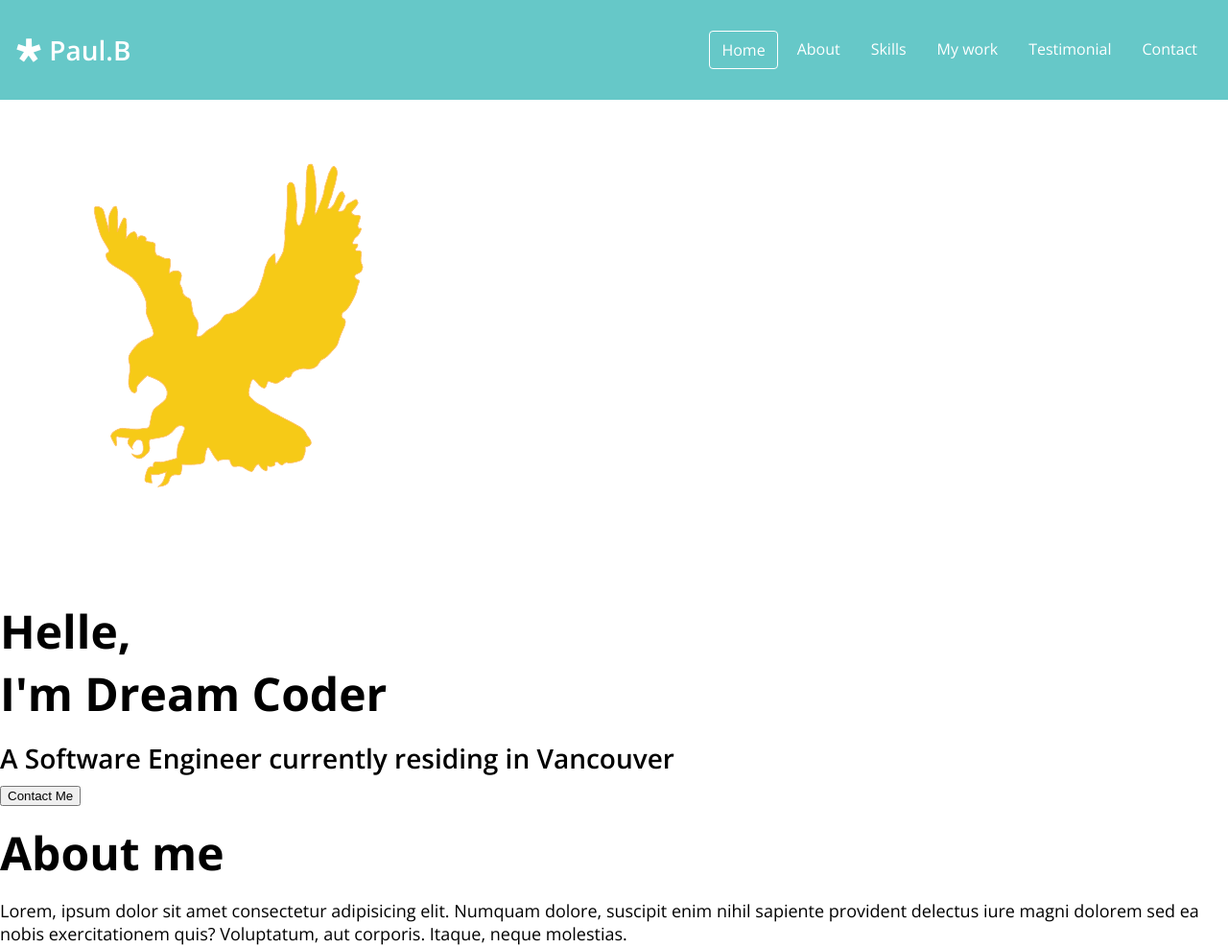
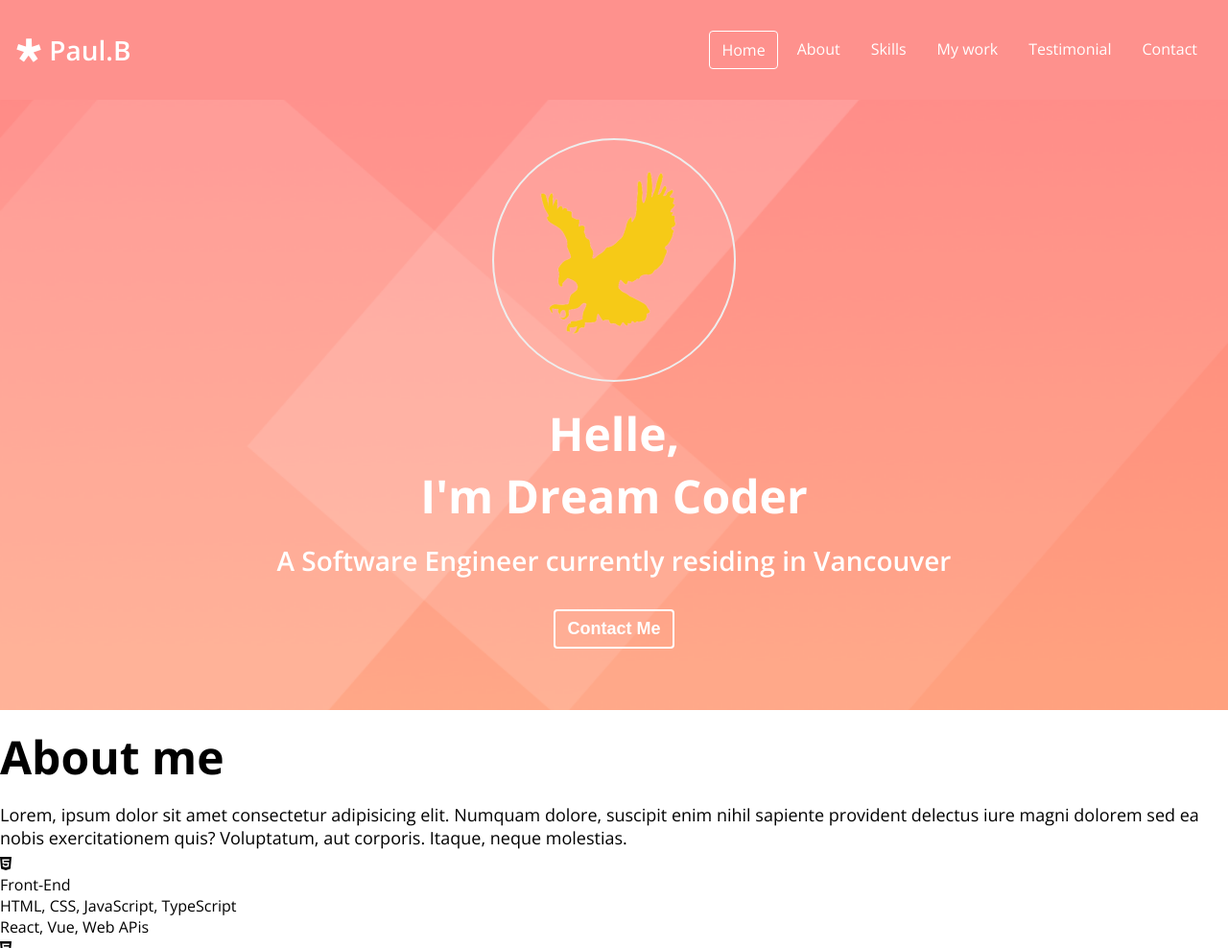
Before and after one commit to wonhuem-baek/portfolio, a plain HTML site: page index.html in a window 1280 px wide. Shown: the top 988 px of the page at 96% size. Drawn offline with nearby package versions, Linux system fonts and the light colour scheme.

Commit message:
CSS-Home

```diff
--- a/style.css
+++ b/style.css
@@ -53,8 +53,18 @@ a {
 }
 
 ul {
+  padding-left: 0;
+}
+
+li {
   list-style: none;
-  padding-left: 0;
+}
+
+button {
+  background-color: transparent;
+  cursor: pointer;
+  border: none;
+  outline: none;
 }
 
 /* Typography */
@@ -92,7 +102,7 @@ p {
   justify-content: space-between;
   align-items: center;
   padding: 16px;
-  background-color: var(--color-sky);
+  background-color: var(--color-pink);
 }
 
 .navbar__menu {
@@ -118,14 +128,10 @@ p {
 }
 
 .navbar__menu__item:hover {
-  background-color: var(--color-dark-sky);
+  background-color: var(--color-dark-pink);
 }
 
 /*
-
-
-
-
 .navbar__toggle-btn {
   position: absolute;
   top: 24px;
@@ -135,3 +141,50 @@ p {
   display: none;
 }
 */
+
+/* Home */
+#home {
+  background: url("imgs/home-background.png") center/cover no-repeat;
+  padding: 40px;
+  text-align: center;
+}
+
+.home__avatar {
+  width: 250px;
+  height: 250px;
+  border-radius: 50%;
+  border: 2px solid var(--color-light-white);
+}
+
+.home__title,
+.home__description {
+  color: var(--color-white);
+}
+
+.home__contact {
+  color: var(--color-white);
+  font-size: var(--font-regular);
+  font-weight: var(--weight-bold);
+  margin: 24px;
+  padding: 8px 12px;
+  border: 2px solid var(--color-white);
+  border-radius: var(--size-border-radius);
+}
+
+/*
+
+
+
+  Section common
+  .section {
+    padding: 50px;
+    text-align: center;
+    margin: auto;
+  }
+
+  .section__container {
+    max-width: 1200px;
+    margin: auto;
+  }
+
+  */
```
Also changed, not shown: imgs/home-background.png (added).
